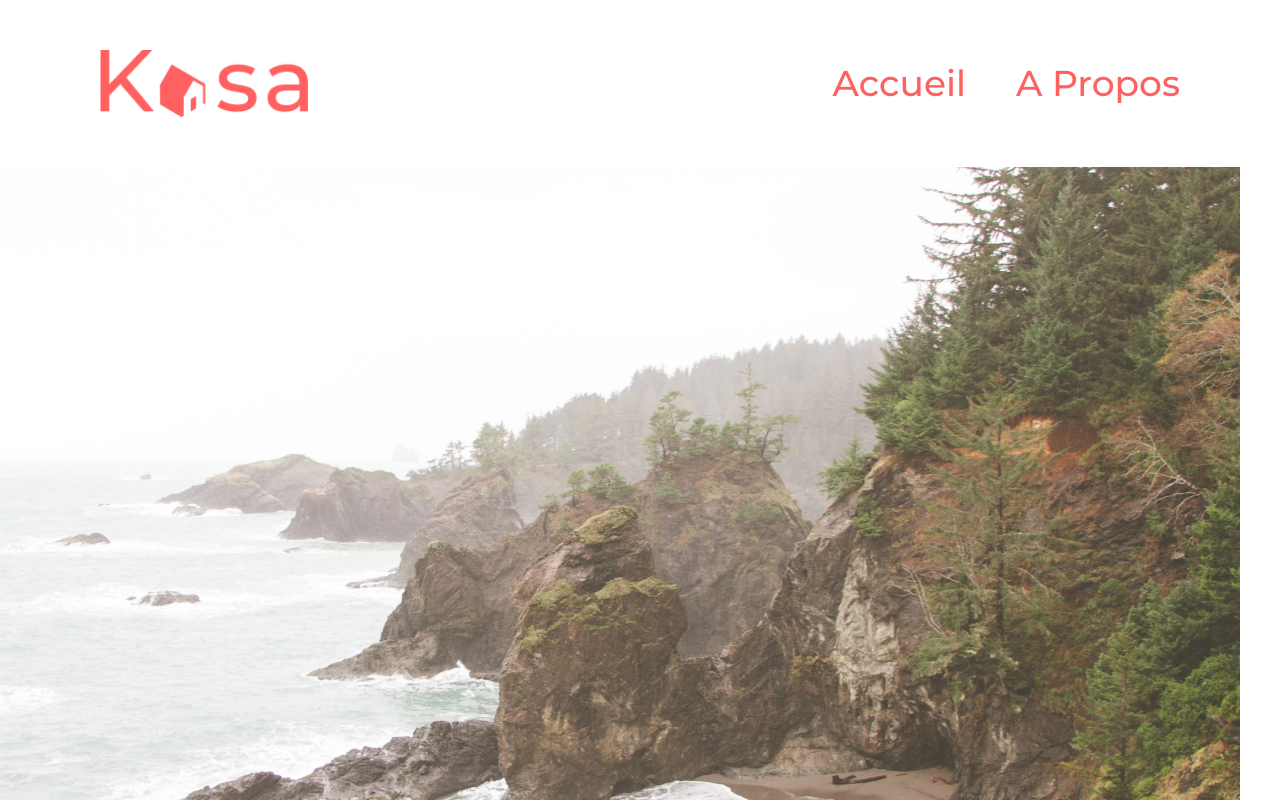
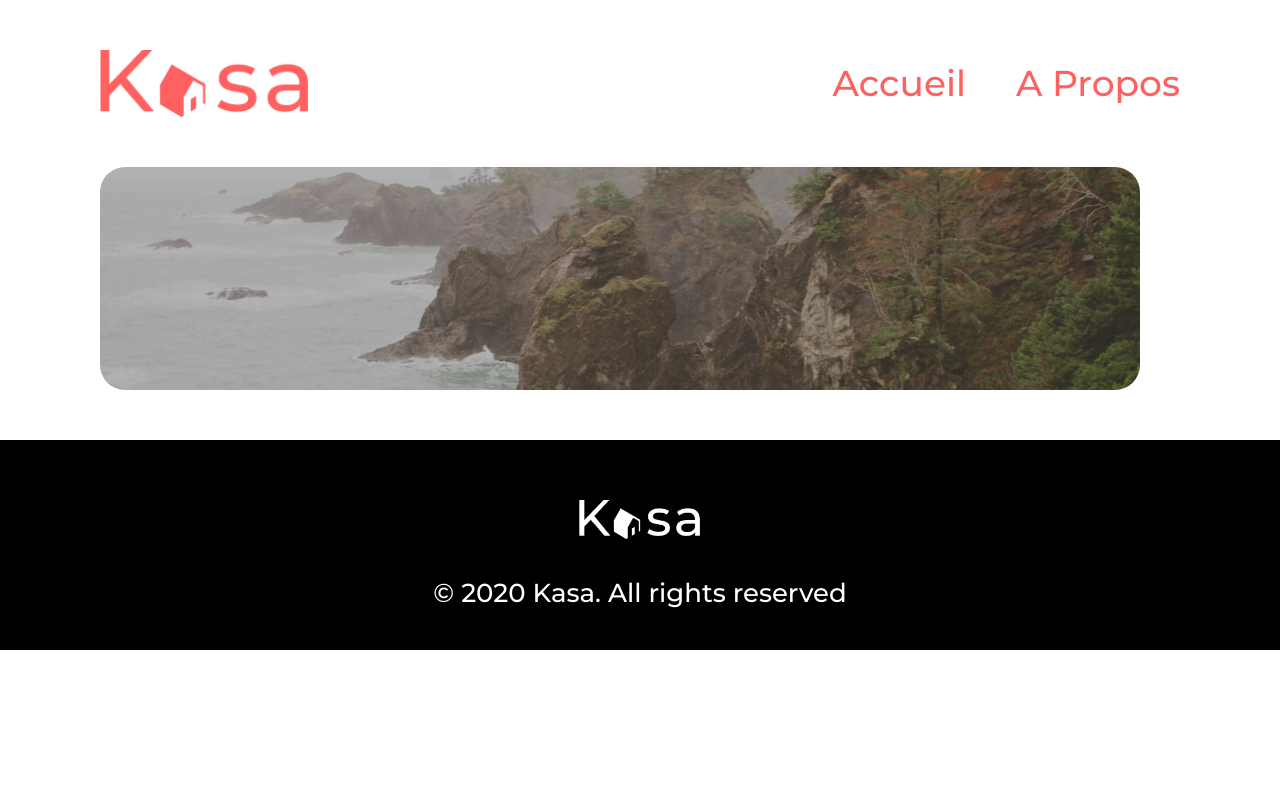
Before and after one commit to newke1234/OC_Projet6, a React (Create React App) app: page / in a window 1280 px wide. Shown: the top 800 px of the page. Built offline with nearby package versions, Linux system fonts and the light colour scheme.

Commit message:
Mise en place banière pour la page Home

```diff
--- a/src/components/Banner.jsx
+++ b/src/components/Banner.jsx
@@ -4,7 +4,7 @@ function Banner() {
   return (
     <div className="banner">
       <img
-        className="coast"
+        className="banner__img"
         src={coast}
         alt="un bord de mer agité et montagneux"
       />
--- a/src/styles/index.scss
+++ b/src/styles/index.scss
@@ -44,6 +44,23 @@ body {
    }
 }
 
+.banner {
+  display: flex;
+  padding: 0px 100px 50px 100px;
+  max-width: 1240px;
+
+
+   .banner__img {
+    filter: brightness(70%);
+    width: 100%;
+    height: 223px;
+    object-fit: cover;
+    border-radius: 25px;
+
+
+  }
+}
+
 .footer {
   background-color: black;
   display: flex;
```
